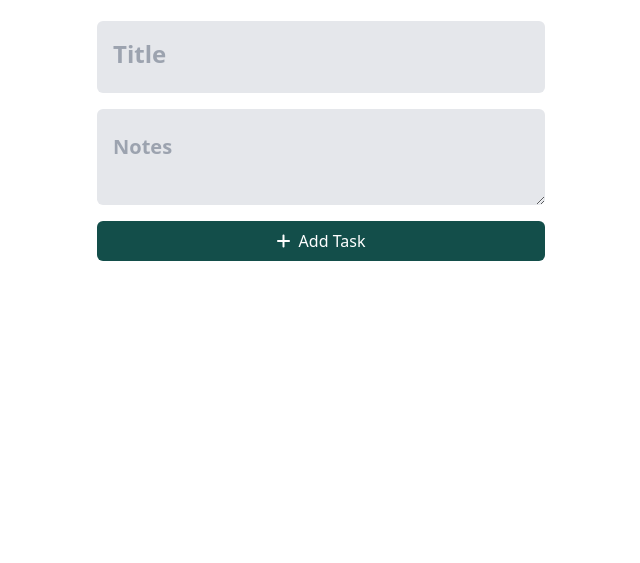
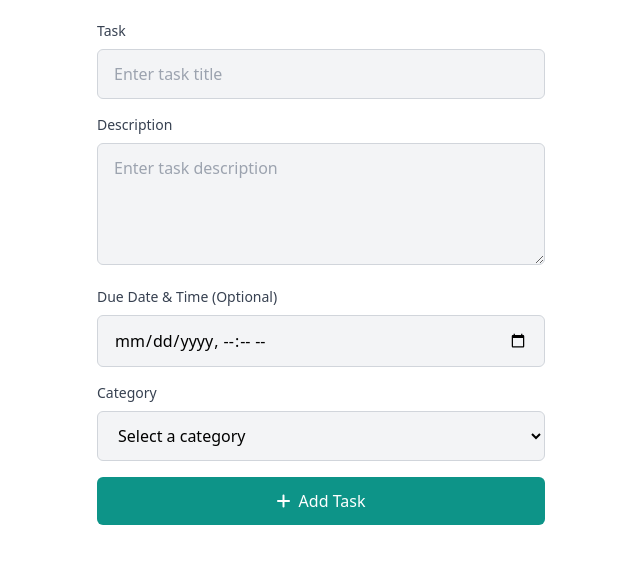
Before and after one commit to jeremiah-olisa/FullstackClass, a plain HTML site: page todo-app/add-task.html in a window 1280 px wide. Shown: the part 55-618 px from the top of the page, without its empty margins (319-959 px from the left). Drawn offline with nearby package versions, Linux system fonts and the light colour scheme.

Commit message:
shoping list js

```diff
--- a/todo-app/add-task.html
+++ b/todo-app/add-task.html
@@ -20,30 +20,72 @@
           class="fa fa-xmark absolute left-0 top-1/2 -translate-y-1/2"
         ></a>
       </header>
+
       <!-- Form Section -->
       <form class="flex w-full gap-4 flex-col">
         <div class="flex flex-col gap-4">
+          <!-- Task Title -->
+          <div>
+            <label for="title" class="block text-sm font-medium text-gray-700 mb-2">Task</label>
             <input
               type="text"
               name="title"
               id="title"
-            placeholder="Title"
-            class="py-6 px-4 placeholder:text-2xl placeholder:font-bold rounded-md bg-gray-200"
+              placeholder="Enter task title"
+              class="w-full py-3 px-4 placeholder:text-gray-400 rounded-md bg-gray-100 border border-gray-300 focus:outline-none focus:ring-2 focus:ring-teal-500 focus:border-transparent"
+              required
             />
+          </div>
 
+          <!-- Description -->
+          <div>
+            <label for="description" class="block text-sm font-medium text-gray-700 mb-2">Description</label>
             <textarea
-            name="notes"
-            id="notes"
-            cols="6"
-            placeholder="Notes"
-            class="py-6 px-4 placeholder:text-xl placeholder:font-semibold rounded-md bg-gray-200"
+              name="description"
+              id="description"
+              rows="4"
+              placeholder="Enter task description"
+              class="w-full py-3 px-4 placeholder:text-gray-400 rounded-md bg-gray-100 border border-gray-300 focus:outline-none focus:ring-2 focus:ring-teal-500 focus:border-transparent"
             ></textarea>
           </div>
+
+          <!-- Due Date and Time -->
+          <div>
+            <label for="due-datetime" class="block text-sm font-medium text-gray-700 mb-2">Due Date & Time (Optional)</label>
+            <input
+              type="datetime-local"
+              name="due-datetime"
+              id="due-datetime"
+              class="w-full py-3 px-4 rounded-md bg-gray-100 border border-gray-300 focus:outline-none focus:ring-2 focus:ring-teal-500 focus:border-transparent"
+            />
+          </div>
+
+          <!-- Category -->
+          <div>
+            <label for="category" class="block text-sm font-medium text-gray-700 mb-2">Category</label>
+            <select
+              name="category"
+              id="category"
+              class="w-full py-3 px-4 rounded-md bg-gray-100 border border-gray-300 focus:outline-none focus:ring-2 focus:ring-teal-500 focus:border-transparent"
+            >
+              <option value="">Select a category</option>
+              <option value="personal">Personal</option>
+              <option value="work">Work</option>
+              <option value="shopping">Shopping</option>
+              <option value="health">Health</option>
+              <option value="education">Education</option>
+              <option value="other">Other</option>
+            </select>
+          </div>
+        </div>
+
+        <!-- Submit Button -->
         <div>
           <button
-            class="flex w-full bg-teal-900 text-white items-center justify-center rounded-md py-2 gap-2"
+            type="submit"
+            class="flex w-full bg-teal-600 hover:bg-teal-700 text-white items-center justify-center rounded-md py-3 gap-2 font-medium transition-colors"
           >
-            <i href="./index.html" class="fa fa-plus"></i>
+            <i class="fa fa-plus"></i>
             Add Task
           </button>
         </div>
```
Also changed, not shown: shopping/index.html (added, +13 -0 lines), shopping/shopping-list.js (added, +43 -0 lines). Lines whose indentation alone changed are shown as unchanged.
